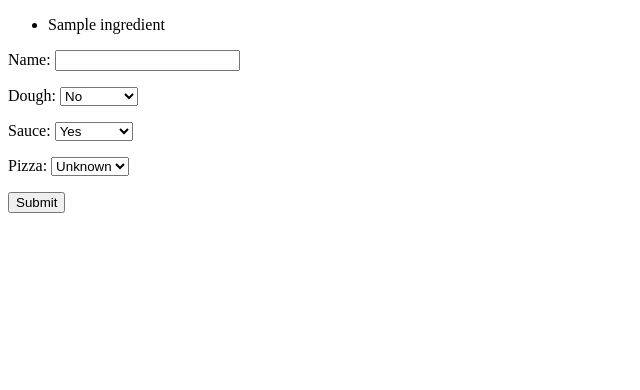
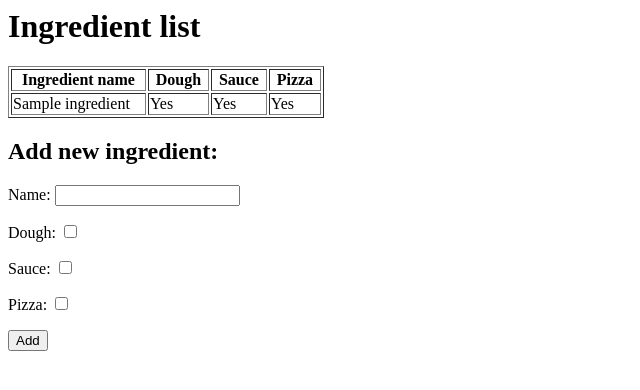
Before and after one commit to dawidniziol/Pizza_app, a Django app: page /newing in a window 1280 px wide. Shown: the top 390 px of the page, without its empty margins (0-640 px from the left). Run offline with Django 3.2, Linux system fonts and the light colour scheme; tables that the repository leaves empty hold one stand-in row (values such as "Sample post").

Commit message:
new HTML

```diff
--- a/pizza_app/pdrs/models.py
+++ b/pizza_app/pdrs/models.py
@@ -7,13 +7,31 @@ User = get_user_model()
 
 class Ingredient(models.Model):
 
-    name = models.CharField(max_length=255)
-    dough = models.BooleanField(blank=False, null=True)
-    sauce = models.BooleanField(blank=False, null=True)
-    pizza = models.BooleanField(blank=False, null=True)
+    name = models.CharField(max_length=255, unique=True)
+    dough = models.BooleanField(blank=False)
+    sauce = models.BooleanField(blank=False)
+    pizza = models.BooleanField(blank=False)
 
     def __str__(self):
         return self.name
+
+    @property
+    def dough_bool(self):
+        if self.pizza:
+            return "Yes"
+        return "No"
+
+    @property
+    def sauce_bool(self):
+        if self.pizza:
+            return "Yes"
+        return "No"
+
+    @property
+    def pizza_bool(self):
+        if self.pizza:
+            return "Yes"
+        return "No"
 
 
 class DoughRecipe(models.Model):
--- a/pizza_app/pdrs/templates/pdrs/IngredientViews.html
+++ b/pizza_app/pdrs/templates/pdrs/IngredientViews.html
@@ -1,26 +1,43 @@
-<!DOCTYPE html>
-<html lang="en">
-<head>
-    <meta charset="UTF-8">
-    <title>Title</title>
-</head>
+{% extends 'pdrs/base.html' %}
+{% load static %}
+
+{% block content %}
 <body>
-    <ul>
-        {% for ingredient in ingredient_list %}
-        <li>
-            {{ ingredient.name }}
-        </li>
-        {% endfor %}
-    </ul>
+    <h1>Ingredient list</h1>
 
+            <table style="width:25%" border="1px solid black">
+                <tr>
+                    <th>Ingredient name</th>
+                    <th>Dough</th>
+                    <th>Sauce</th>
+                    <th>Pizza</th>
+                </tr>
+                {% for ingredient in ingredient_list %}
+                <tr>
+                    <td style="width:25%">{{ingredient.name}}</td>
+                    <td style="width:5%">{{ingredient.dough_bool}}</td>
+                    <td style="width:5%">{{ingredient.sauce_bool}}</td>
+                    <td style="width:5%">{{ingredient.pizza_bool}}</td>
+                </tr>
+                {% endfor %}
+            </table>
 
-
+    <h2>Add new ingredient:</h2>
     <form method="post">
         {% csrf_token %}
         {{ form.as_p }}
-        <input type="submit" value="Submit" />
+        <input type="submit" value="Add" />
     </form>
 
+</body>
+{% endblock %}
 
-</body>
-</html>
+{% block extrastyle %}
+<style>
+</style>
+{% endblock %}
+
+{% block extras %}
+<script>
+</script>
+{% endblock %}
--- /dev/null
+++ b/pizza_app/pdrs/templates/pdrs/base.html
@@ -0,0 +1,17 @@
+<html>
+
+<head>
+    <title>PDRS - pizza dough recipe saver</title>
+</head>
+
+<body>
+    {% block content %}
+    {% endblock %}
+</body>
+
+</html>
+{% block extrastyle %}
+{% endblock %}
+
+{% block extrajs %}
+{% endblock %}
--- a/pizza_app/pdrs/urls.py
+++ b/pizza_app/pdrs/urls.py
@@ -1,6 +1,10 @@
 from django.urls import path
+from . import views
 
-from . import views
+app_name = 'pdrs'
+
 urlpatterns = [
-    path('newing', views.ingredient_list, name='ingredient_list')
+    path('newing', views.ingredient_list, name='ingredient_list'),
+    path('home', views.home_page, name='home_page')
+
 ]
--- a/pizza_app/pdrs/views.py
+++ b/pizza_app/pdrs/views.py
@@ -4,11 +4,12 @@ from django.shortcuts import render
 from .forms import IngredientForm
 
 
-def ingredient_list(request, template_name = 'pdrs/IngredientViews.html'):
+def ingredient_list(request, template_name='pdrs/IngredientViews.html'):
 
     form = IngredientForm(request.POST or None, initial={
         'dough': False,
-        'sauce': True
+        'sauce': False,
+        'pizza': False
     })
 
     ingredient_list = Ingredient.objects.all()
@@ -16,6 +17,10 @@ def ingredient_list(request, template_name = 'pdrs/IngredientViews.html'):
     if form.is_valid():
         form.save()
 
-    data = {'form': form,
-               'ingredient_list': ingredient_list}
+    data = {'form': form, 'ingredient_list': ingredient_list}
     return render(request, template_name, data)
+
+
+def home_page(request, template_name='pdrs/home.html'):
+
+    return render(request, template_name)
--- a/pizza_app/pizza_app/settings.py
+++ b/pizza_app/pizza_app/settings.py
@@ -42,7 +42,7 @@ INSTALLED_APPS = [
     'django.contrib.sessions',
     'django.contrib.messages',
     'django.contrib.staticfiles',
-    'pdrs.apps.PdrsConfig',
+    'pdrs',
     'django_filters'
 ]
 
--- a/pizza_app/pizza_app/urls.py
+++ b/pizza_app/pizza_app/urls.py
@@ -16,7 +16,9 @@ Including another URLconf
 from django.contrib import admin
 from django.urls import path, include
 
+
+
 urlpatterns = [
     path('admin/', admin.site.urls),
-    path('', include('pdrs.urls'))
+    path('', include('pdrs.urls')),
 ]
--- a/pizza_app/pyproject.toml
+++ b/pizza_app/pyproject.toml
@@ -13,6 +13,7 @@ python-dotenv = "^0.20.0"
 docker = "^5.0.3"
 psycopg2 = "^2.9.3"
 django-filter = "^22.1"
+factory-boy = "^3.2.1"
 
 [tool.poetry.dev-dependencies]
 
```
Also changed, not shown: pizza_app/pdrs/templates/pdrs/home.html (added, +21 -0 lines), pizza_app/pdrs/tests/factories.py (added, +30 -0 lines), pizza_app/pdrs/tests/__init__.py (added), 1 other file.
